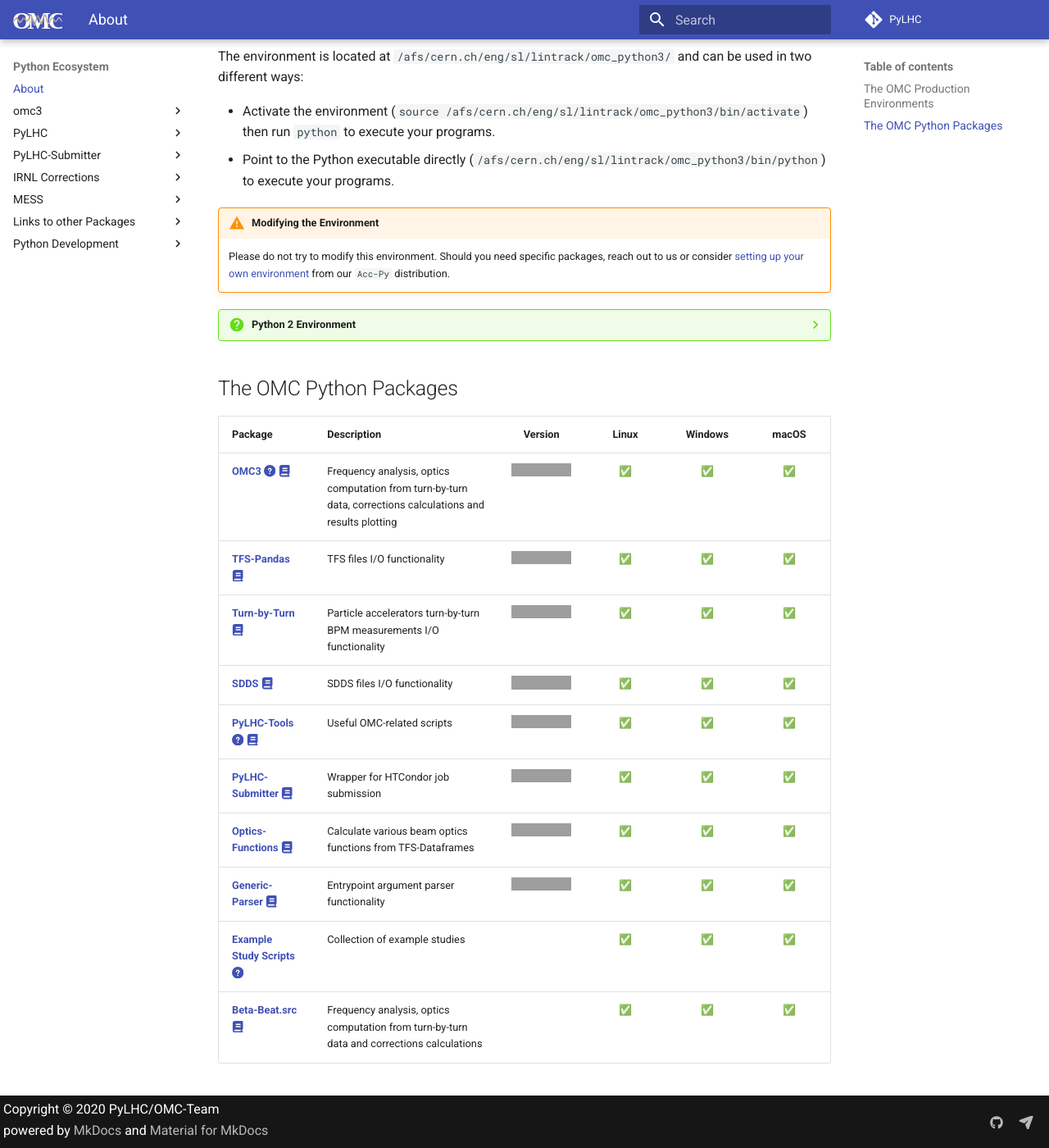
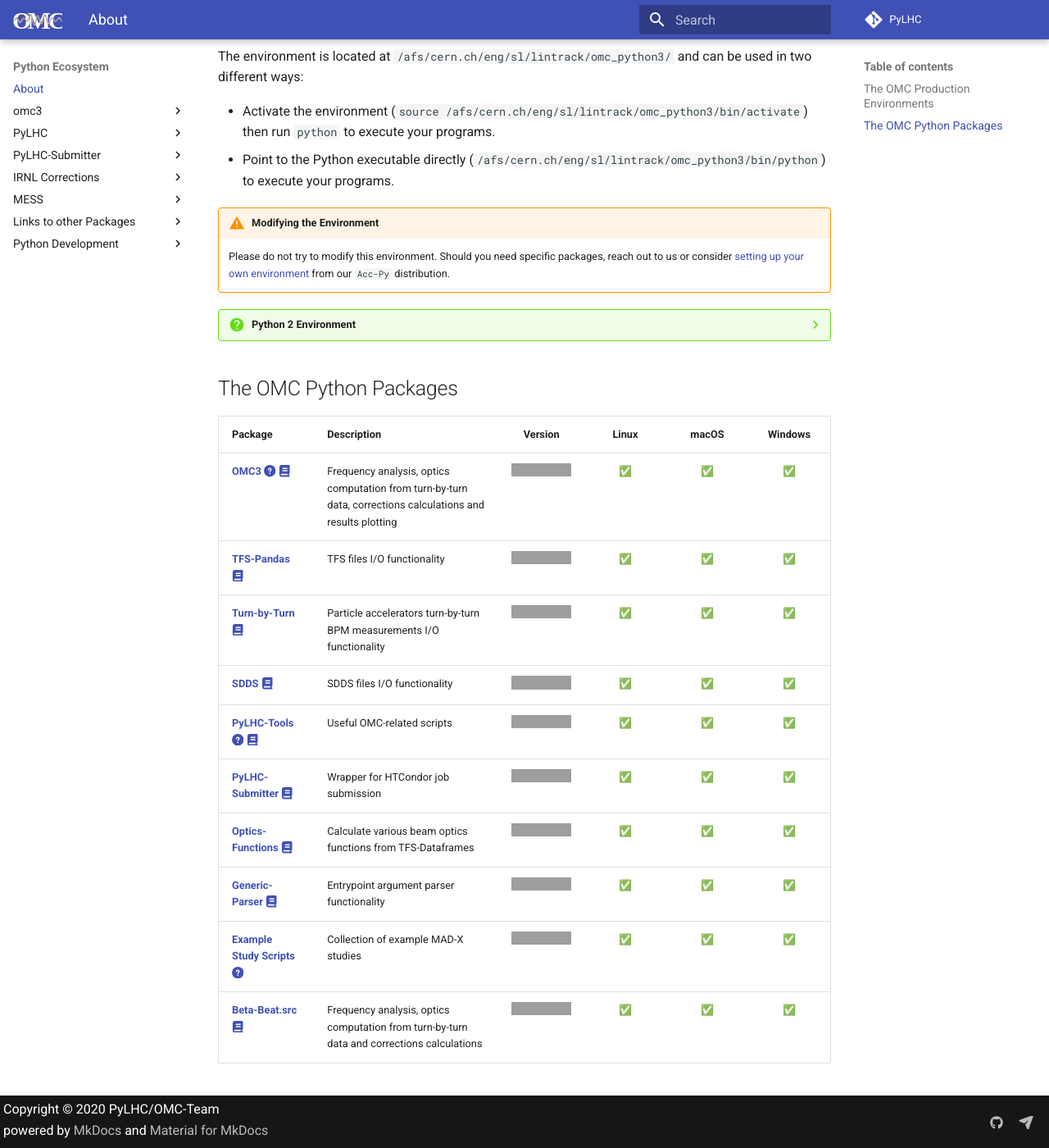
Before and after one commit to pylhc/pylhc.github.io, an MkDocs documentation site: the page built from docs/packages/about.md, in a window 1280 px wide and 1400 px high, scrolled down 551 px. Shown: the whole window at 82% size. Built offline with MkDocs 1.6.1 and Material for MkDocs 9.7.7, drawn with Linux system fonts in a browser that asks for light colours; some of the changed lines change nothing that is shown; grey boxes are pictures that could not be loaded.

Commit message:
release notes badges for bbsrc and mess

```diff
--- a/docs/packages/about.md
+++ b/docs/packages/about.md
@@ -27,23 +27,24 @@
 
 ## The OMC Python Packages
 
-| Package                                                                                                                                              | Description                                                                                                  |                                             Version                                              | Linux | Windows | macOS |
-| ---------------------------------------------------------------------------------------------------------------------------------------------------- | ------------------------------------------------------------------------------------------------------------ | :----------------------------------------------------------------------------------------------: | :---: | :-----: | :---: |
-| [**OMC3**][omc3]{target=\_blank} [:fontawesome-solid-circle-question:](omc3/about.md) [:fontawesome-solid-book:][omc3_doc]{target=\_blank}           | Frequency analysis, optics computation from turn-by-turn data, corrections calculations and results plotting |             [![](https://img.shields.io/pypi/v/omc3.svg)][omc3_pypi]{target=\_blank}             |   ✅   |    ✅    |   ✅   |
-| [**TFS-Pandas**][tfspandas]{target=\_blank} [:fontawesome-solid-book:][tfspandas_doc]{target=\_blank}                                                | TFS files I/O functionality                                                                                  |          [![](https://img.shields.io/pypi/v/tfs-pandas.svg)][tfs_pypi]{target=\_blank}           |   ✅   |    ✅    |   ✅   |
-| [**Turn-by-Turn**][turnbyturn]{target=\_blank} [:fontawesome-solid-book:][turnbyturn_doc]{target=\_blank}                                            | Particle accelerators turn-by-turn BPM measurements I/O functionality                                        |         [![](https://img.shields.io/pypi/v/turn_by_turn.svg)][tbt_pypi]{target=\_blank}          |   ✅   |    ✅    |   ✅   |
-| [**SDDS**][sdds]{target=\_blank}  [:fontawesome-solid-book:][sdds_doc]{target=\_blank}                                                               | SDDS files I/O functionality                                                                                 |             [![](https://img.shields.io/pypi/v/sdds.svg)][sdds_pypi]{target=\_blank}             |   ✅   |    ✅    |   ✅   |
-| [**PyLHC-Tools**][pylhc]{target=\_blank} [:fontawesome-solid-circle-question:](pylhc/about.md) [:fontawesome-solid-book:][pylhc_doc]{target=\_blank} | Useful OMC-related scripts                                                                                   |            [![](https://img.shields.io/pypi/v/PyLHC.svg)][pylhc_pypi]{target=\_blank}            |   ✅   |    ✅    |   ✅   |
-| [**PyLHC-Submitter**][pylhc_submitter]{target=\_blank} [:fontawesome-solid-book:][pylhc_submitter_doc]{target=\_blank}                               | Wrapper for HTCondor job submission                                                                          |  [![](https://img.shields.io/pypi/v/pylhc-submitter.svg)][pylhc_submitter_pypi]{target=\_blank}  |   ✅   |    ✅    |   ✅   |
-| [**Optics-Functions**][optics_functions]{target=\_blank} [:fontawesome-solid-book:][optics_functions_doc]{target=\_blank}                            | Calculate various beam optics functions from TFS-Dataframes                                                  | [![](https://img.shields.io/pypi/v/optics-functions.svg)][optics_functions_pypi]{target=\_blank} |   ✅   |    ✅    |   ✅   |
-| [**Generic-Parser**][generic_parser]{target=\_blank} [:fontawesome-solid-book:][generic_parser_doc]{target=\_blank}                                  | Entrypoint argument parser functionality                                                                     |   [![](https://img.shields.io/pypi/v/generic-parser.svg)][generic_parser_pypi]{target=\_blank}   |   ✅   |    ✅    |   ✅   |
-| [**Example Study Scripts**][mess]{target=\_blank} [:fontawesome-solid-circle-question:](mess/about.md)                                               | Collection of example studies                                                                                |                                                                                                  |   ✅   |    ✅    |   ✅   |
-| [**Beta-Beat.src**][betabeatsrc]{target=\_blank} [:fontawesome-solid-book:][betabeatsrc_doc]{target=\_blank}                                         | Frequency analysis, optics computation from turn-by-turn data and corrections calculations                   |                                                                                                  |   ✅   |    ✅    |   ✅   |
+| Package                                                                                                                                              | Description                                                                                                  |                                                                 Version                                                                  | Linux | macOS | Windows |
+| ---------------------------------------------------------------------------------------------------------------------------------------------------- | ------------------------------------------------------------------------------------------------------------ | :--------------------------------------------------------------------------------------------------------------------------------------: | :---: | :---: | :-----: |
+| [**OMC3**][omc3]{target=\_blank} [:fontawesome-solid-circle-question:](omc3/about.md) [:fontawesome-solid-book:][omc3_doc]{target=\_blank}           | Frequency analysis, optics computation from turn-by-turn data, corrections calculations and results plotting |                                 [![](https://img.shields.io/pypi/v/omc3.svg)][omc3_pypi]{target=\_blank}                                 |   ✅   |   ✅   |    ✅    |
+| [**TFS-Pandas**][tfspandas]{target=\_blank} [:fontawesome-solid-book:][tfspandas_doc]{target=\_blank}                                                | TFS files I/O functionality                                                                                  |                              [![](https://img.shields.io/pypi/v/tfs-pandas.svg)][tfs_pypi]{target=\_blank}                               |   ✅   |   ✅   |    ✅    |
+| [**Turn-by-Turn**][turnbyturn]{target=\_blank} [:fontawesome-solid-book:][turnbyturn_doc]{target=\_blank}                                            | Particle accelerators turn-by-turn BPM measurements I/O functionality                                        |                             [![](https://img.shields.io/pypi/v/turn_by_turn.svg)][tbt_pypi]{target=\_blank}                              |   ✅   |   ✅   |    ✅    |
+| [**SDDS**][sdds]{target=\_blank}  [:fontawesome-solid-book:][sdds_doc]{target=\_blank}                                                               | SDDS files I/O functionality                                                                                 |                                 [![](https://img.shields.io/pypi/v/sdds.svg)][sdds_pypi]{target=\_blank}                                 |   ✅   |   ✅   |    ✅    |
+| [**PyLHC-Tools**][pylhc]{target=\_blank} [:fontawesome-solid-circle-question:](pylhc/about.md) [:fontawesome-solid-book:][pylhc_doc]{target=\_blank} | Useful OMC-related scripts                                                                                   |                                [![](https://img.shields.io/pypi/v/PyLHC.svg)][pylhc_pypi]{target=\_blank}                                |   ✅   |   ✅   |    ✅    |
+| [**PyLHC-Submitter**][pylhc_submitter]{target=\_blank} [:fontawesome-solid-book:][pylhc_submitter_doc]{target=\_blank}                               | Wrapper for HTCondor job submission                                                                          |                      [![](https://img.shields.io/pypi/v/pylhc-submitter.svg)][pylhc_submitter_pypi]{target=\_blank}                      |   ✅   |   ✅   |    ✅    |
+| [**Optics-Functions**][optics_functions]{target=\_blank} [:fontawesome-solid-book:][optics_functions_doc]{target=\_blank}                            | Calculate various beam optics functions from TFS-Dataframes                                                  |                     [![](https://img.shields.io/pypi/v/optics-functions.svg)][optics_functions_pypi]{target=\_blank}                     |   ✅   |   ✅   |    ✅    |
+| [**Generic-Parser**][generic_parser]{target=\_blank} [:fontawesome-solid-book:][generic_parser_doc]{target=\_blank}                                  | Entrypoint argument parser functionality                                                                     |                       [![](https://img.shields.io/pypi/v/generic-parser.svg)][generic_parser_pypi]{target=\_blank}                       |   ✅   |   ✅   |    ✅    |
+| [**Example Study Scripts**][mess]{target=\_blank} [:fontawesome-solid-circle-question:](mess/about.md)                                               | Collection of example MAD-X studies                                                                          |     [![](https://img.shields.io/github/v/release/pylhc/MESS?color=orange&label=Release&logo=Github)][mess_releases]{target=\_blank}      |   ✅   |   ✅   |    ✅    |
+| [**Beta-Beat.src**][betabeatsrc]{target=\_blank} [:fontawesome-solid-book:][betabeatsrc_doc]{target=\_blank}                                         | Frequency analysis, optics computation from turn-by-turn data and corrections calculations                   | [![](https://img.shields.io/github/v/release/pylhc/Beta-Beat.src?color=orange&label=Release&logo=Github)][mess_releases]{target=\_blank} |   ✅   |   ✅   |    ✅    |
 
 [pylhc_github]: https://github.com/pylhc/
 [accpy_docs]: https://wikis.cern.ch/display/ACCPY/Accelerating+Python+Home
 [betabeatsrc]: https://github.com/pylhc/Beta-Beat.src
 [betabeatsrc_doc]: https://pylhc.github.io/Beta-Beat.src
+[betabeatsrc_releases]: https://github.com/pylhc/Beta-Beat.src/releases
 [omc3]: https://github.com/pylhc/omc3
 [omc3_doc]: https://pylhc.github.io/omc3
 [omc3_pypi]: https://pypi.org/project/omc3/
@@ -60,6 +61,7 @@
 [pylhc_submitter]: https://github.com/pylhc/submitter
 [pylhc_submitter_doc]: https://pylhc.github.io/submitter/
 [mess]: https://github.com/pylhc/MESS
+[mess_releases]: https://github.com/pylhc/MESS/releases
 [pylhc_pypi]: https://pypi.org/project/pylhc/
 [sdds_pypi]: https://pypi.org/project/sdds/
 [tfs_pypi]: https://pypi.org/project/tfs-pandas/
```
